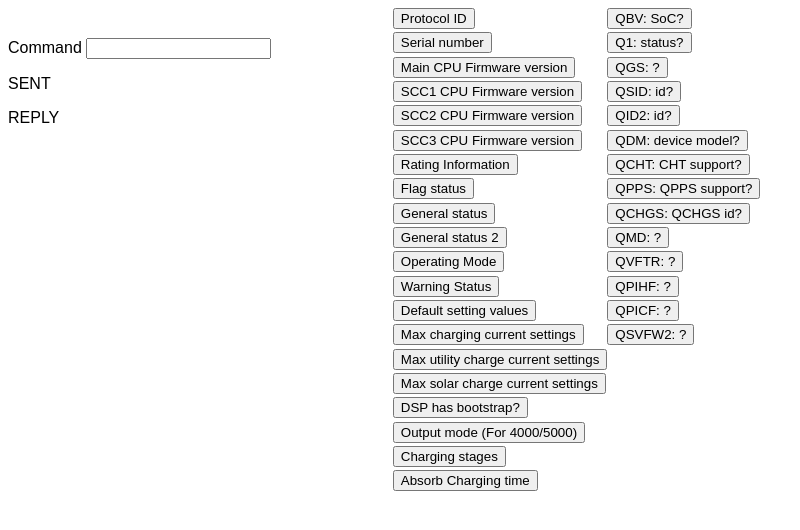
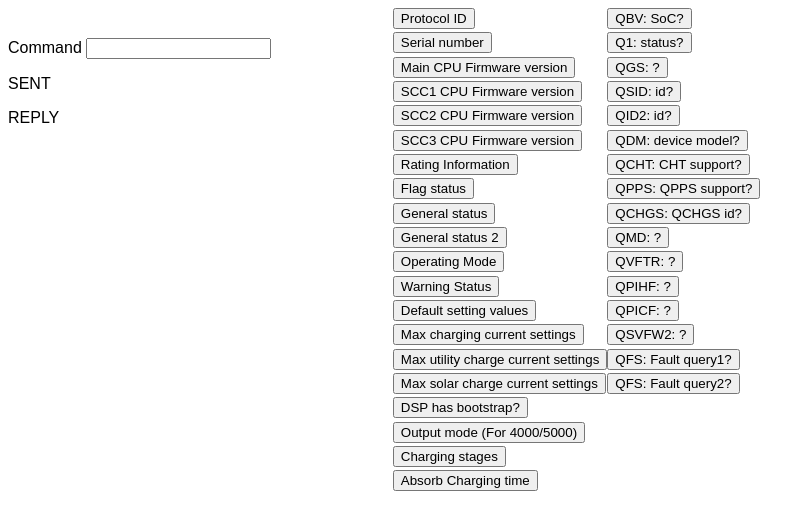
Before and after one commit to prajna-pranab/converse, an Electron app: page index.html in a window 800 px wide. Drawn offline with Linux system fonts and the light colour scheme; no server answers.

Commit message:
Updated notes and added QFAULT and QFS fault queries

```diff
--- a/index.html
+++ b/index.html
@@ -18,6 +18,12 @@
 
     		NOTES:
     		responses for setting commands are (ACK9 \r or (NAKss\r
+    		CV = Constant Voltage = Absorb
+    		CC = Constant Current = bulk
+    		Calibrate battery voltage reading:
+    		See: http://forums.aeva.asn.au/viewtopic.php?f=64&t=4332&start=2275#p71631
+    		BTAg01XP nudge up
+    		BTA</9d* nudge down
     	*/
         const test = true;	// set true to run in test mode
     	let port,			// reference for opened coms port
@@ -469,6 +475,61 @@
 					return '<b>QPICF (Undocumented: ?)</b><br />' +
 						'Not yet implemented';
 				},
+				QFS: () => {
+					/*
+					 from posting by Coulomb
+					 http://forums.aeva.asn.au/viewtopic.php?f=64&t=4332&start=2200#p71161
+					 modes seem to be in different format to QMOD command
+					 status doesn't appear to be bitfield (see posting)
+					*/
+					const modes = {'00': 'Power On', '01': 'Standby', '04': 'Line',
+						'03': 'Battery', '06': 'Fault', '02': 'Power Saving'};
+					if (test) data = '(00 00 00 0000 0000 0000 000.0 00.00 000.0 ' +
+					'00.00 000.0 000.0 00.0 000 000';
+					let fields = data.slice(1).split(' '),
+						flags = fields[2];
+					return '<b>QFS Fault query?</b><br />' +
+						'Fault record status: ' +
+							(fields[0] == '01' ? 'Recording' : 'Not recording') +
+							'<br/ >' +
+						'Fault code: ' + fields[1] + '<br />' +
+						'Inverter mode: ' + modes[fields[2]] + '<br />' +
+						'Apparent load: ' + fields[3] + 'VA<br />' +
+						'True load: ' + fields[4] + 'W<br />' +
+						'Inverter load: ' + fields[5] + 'W<br />' +
+						'Line voltage: ' + fields[6] + 'V<br />' +
+						'Line frequency: ' + fields[7] + 'Hz<br />' +
+						'Output voltage: ' + fields[8] + 'V<br />' +
+						'Output frequency: ' + fields[9] + 'Hz<br />' +
+						'Output current: ' + fields[10] + 'A<br />' +
+						'Bus voltage: ' + fields[11] + 'V<br />' +
+						'Battery voltage: ' + fields[12] + 'V<br />' +
+						'System max temp: ' + fields[13] + '&deg;C<br />' +
+						'Status:' + fields[14];
+				},
+				QFAULT: () => {
+					/*
+					 from posting by Coulomb
+					 http://forums.aeva.asn.au/viewtopic.php?f=64&t=4332&start=2200#p71161
+					*/
+					const modes = {'00': 'Power On', '01': 'Standby', '04': 'Line',
+						'03': 'Battery', '06': 'Fault', '02': 'Power Saving'};
+					if (test) data = '(00 00 0000 0000 0000 000.0 000.0 00.00' +
+						' 000.0 000.0';
+					let fields = data.slice(1).split(' '),
+						flags = fields[2];
+					return '<b>QFS Fault query?</b><br />' +
+						'Fault code: ' + fields[0] + '<br />' +
+						'Inverter mode: ' + modes[fields[1]] + '<br />' +
+						'Apparent load: ' + fields[2] + 'VA<br />' +
+						'True load: ' + fields[3] + 'W<br />' +
+						'Inverter load: ' + fields[4] + 'W<br />' +
+						'Bus voltage: ' + fields[5] + 'V<br />' +
+						'Line voltage: ' + fields[6] + 'V<br />' +
+						'Line frequency: ' + fields[7] + 'Hz<br />' +
+						'Output voltage: ' + fields[8] + 'V<br />' +
+						'Output current: ' + fields[9] + 'A';
+				},
 				QSVFW2: () => {
 					if (test) data = '(0000';
 					let fields = data.slice(1).split(' '),
@@ -647,6 +708,8 @@
 			<button onClick="sendQuery('QPIHF')">QPIHF: ?</button><br />
 			<button onClick="sendQuery('QPICF')">QPICF: ?</button><br />
 			<button onClick="sendQuery('QSVFW2')">QSVFW2: ?</button><br />
+			<button onClick="sendQuery('QFS')">QFS: Fault query1?</button><br />
+			<button onClick="sendQuery('QFAULT')">QFS: Fault query2?</button><br />
 		</div>
     </div>
 </body>
```
